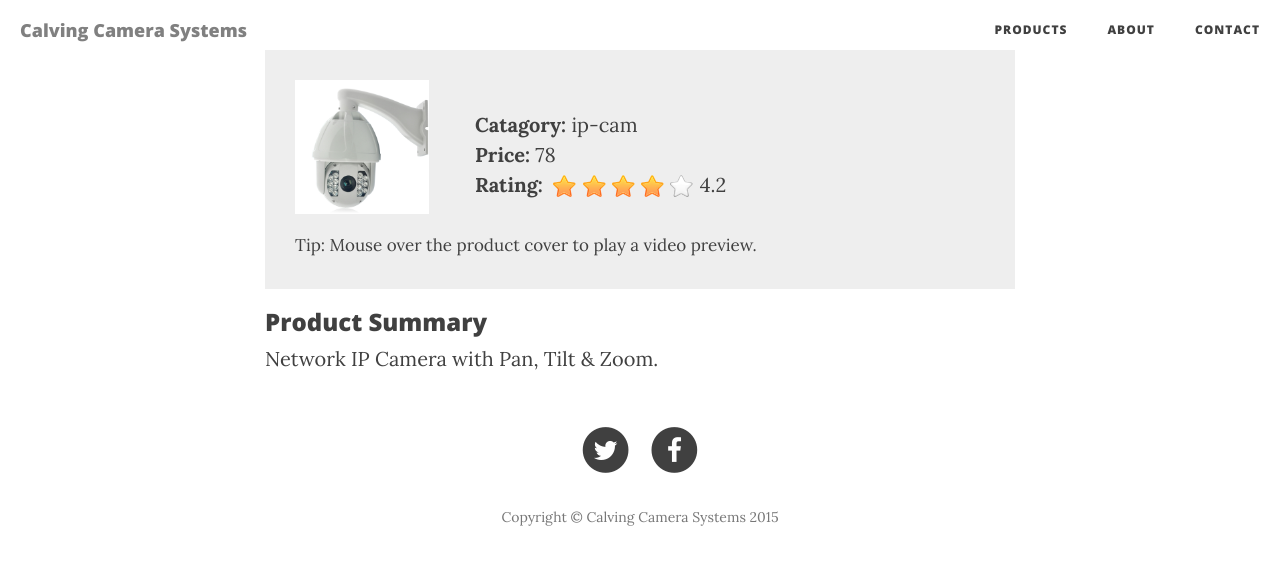
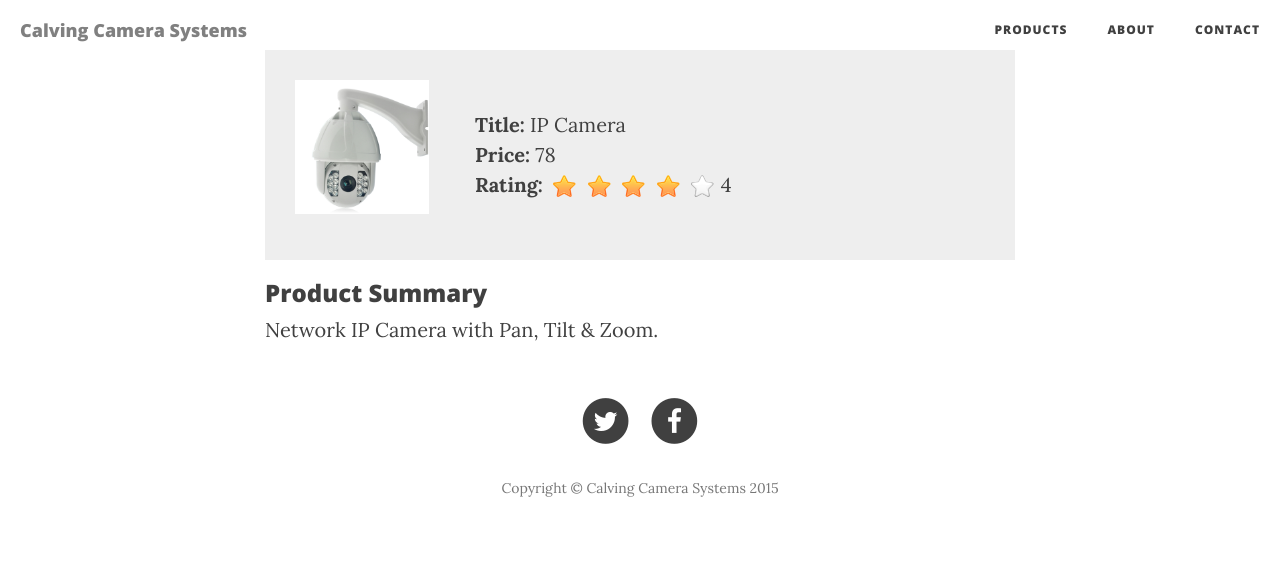
Before and after one commit to jholleran/calvingcamerareviews, a Jekyll site: the page built from products/ip-camera-1.md, in a window 1280 px wide. Shown: the top 565 px of the page. Built offline with Jekyll 4.4.1, drawn with Linux system fonts in a browser that asks for light colours; nearby versions of some CDN libraries.

Commit message:
closer to a template

```diff
--- a/_layouts/product.html
+++ b/_layouts/product.html
@@ -4,6 +4,7 @@ layout: default
 <div class="post">
 
 	<header class="intro-header">
+		<!-- all we want here is a margin -->
 	</header>
   	<!-- Main Content -->
     <div class="container">
--- a/css/clean-blog.css
+++ b/css/clean-blog.css
@@ -351,7 +351,6 @@ form .row:first-child .floating-label-form-group {
   font-weight: 800;
   letter-spacing: 1px;
   border-radius: 0;
-  padding: 15px 25px;
 }
 .btn-lg {
   font-size: 16px;
--- a/less/clean-blog.less
+++ b/less/clean-blog.less
@@ -409,7 +409,6 @@ form .row:first-child .floating-label-form-group {
 	font-weight: 800;
 	letter-spacing: 1px;
 	border-radius: 0;
-	padding: 15px 25px;
 }
 
 .btn-lg {
--- a/products/ip-camera-1.md
+++ b/products/ip-camera-1.md
@@ -1,35 +1,41 @@
 ---
 layout: product
+id: ip-camera-1
 title: IP Camera
 subTitle: PTZ Calving Camera
+image: IP-PTZ-CAM-1.jpg
+price: 78
+rating: 4
 text-color: gray
 ---
 
 <div class="hero-unit">
 	<div class="row">
 		<div class="col-md-3">
-			<img src="/img/products/IP-PTZ-CAM-1.jpg" id="tooltip-ip-camera-1" rel="tooltip" title="Preview" class="img-polaroid small-img" />
+			<img src="/img/products/{{ page.image }}" id="tooltip-ip-camera-1" rel="tooltip" title="Preview" class="img-polaroid small-img" />
 		</div>
 		<div class="col-md-7">
 			<p>
-				<strong>Catagory:</strong>
-				<span> ip-cam</span>
+				<strong>Title:</strong>
+				<span>{{page.title}}</span>
 				<br>
 				<strong>Price:</strong>
-				<span> 78</span>
+				<span>{{page.price}}</span>
 				<br>
 				<strong>Rating:&nbsp;</strong>
-				<span id="rating-ip-camera-1" data-rating="4.2" data-star-big="Yes" class="stars" title="good" style="cursor: default; width: 100px;">
-					<img src="/img/star-on-big.png" alt="1" title="good">&nbsp;<img src="/img/star-on-big.png" alt="2" title="good">&nbsp;<img src="/img/star-on-big.png" alt="3" title="good">&nbsp;<img src="/img/star-on-big.png" alt="4" title="good">&nbsp;<img src="/img/star-off-big.png" alt="5" title="good"><input type="hidden" name="score" value="4.2" readonly="readonly">
+				<span id="rating-{{ page.id }}" data-rating="4.2" data-star-big="Yes" class="stars" title="good" style="cursor: default; width: 100px;">
+					<img src="/img/star-on-big.png" alt="1" title="good">&nbsp;
+					<img src="/img/star-on-big.png" alt="2" title="good">&nbsp;
+					<img src="/img/star-on-big.png" alt="3" title="good">&nbsp;
+					<img src="/img/star-on-big.png" alt="4" title="good">&nbsp;
+					<img src="/img/star-off-big.png" alt="5" title="good">
+					<input type="hidden" name="score" value="{{page.rating}}" readonly="readonly">
 				</span>
-				<span> 4.2</span>
+				<span>{{page.rating}}</span>
 			</p>
 		</div>
 	</div>
-	<small>
-		<i class="icon icon-star"></i>
-		<span> Tip: Mouse over the product cover to play a video preview.</span>
-	</small>
 </div>
+
 <h3>Product Summary</h3>
 <div>Network IP Camera with Pan, Tilt &amp; Zoom.</div>
```
Also changed, not shown: products.md (+1 -1 lines), css/clean-blog.min.css.
